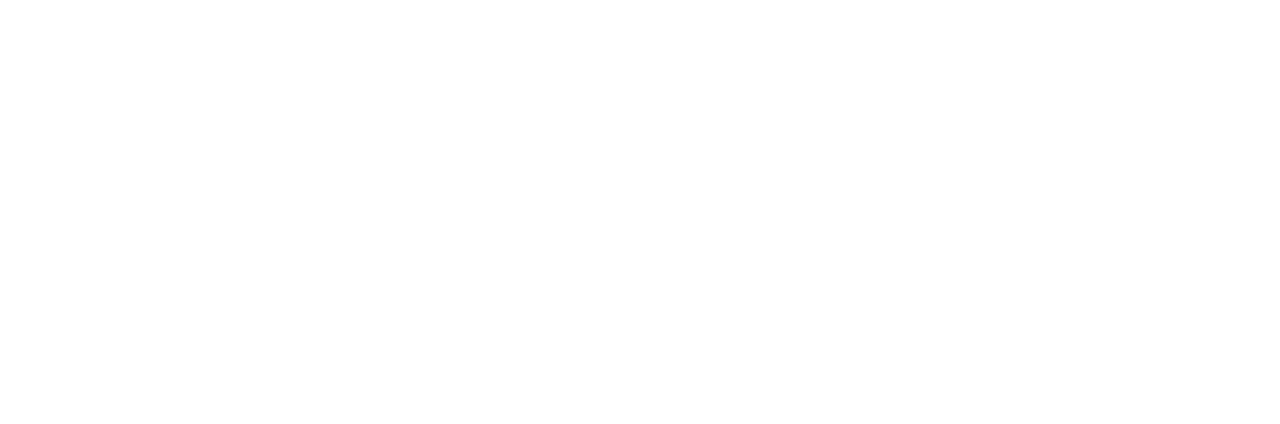
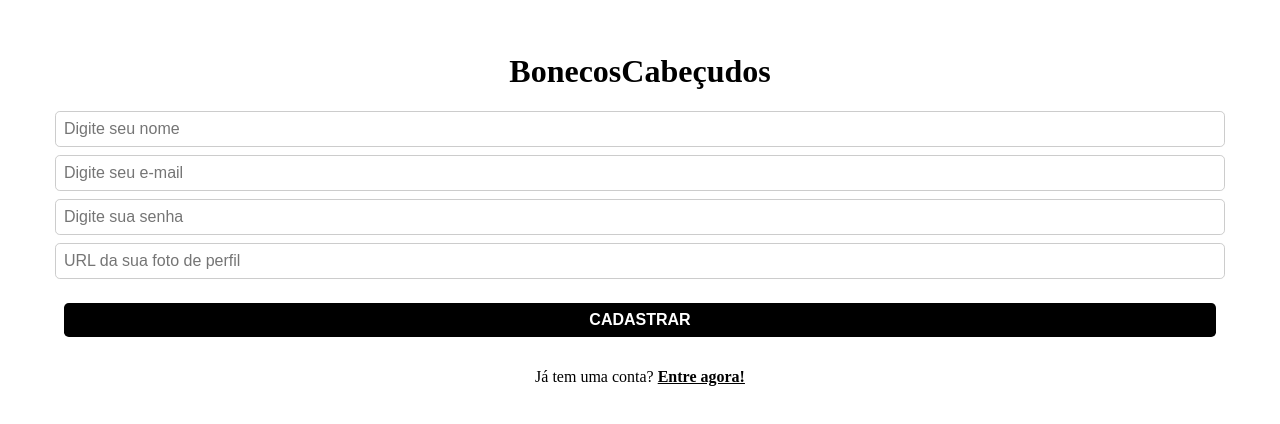
Before and after one commit to RodolphoBuettel/projeto15-e-commerce-front, a React (Create React App) app: page /signup in a window 1280 px wide. Before the commit this address had no page. Shown: the part 188-612 px from the top of the page. Built offline with nearby package versions, Linux system fonts and the light colour scheme.

Commit message:
feat: Signup e Signin

```diff
--- a/src/App.js
+++ b/src/App.js
@@ -2,6 +2,8 @@ import {BrowserRouter, Routes, Route} from "react-router-dom";
 import GlobalStyle from "./GlobalStyle.js";
 import { UserProvider } from "./contexts/contextApi.js";
 import Products from "./pages/products/products.js";
+import Signup from "./pages/Signup.js";
+import Signin from "./pages/Signin.js";
 
 
 export default function App() {
@@ -11,6 +13,9 @@ export default function App() {
        <GlobalStyle/>
            <Routes>
            <Route path="/products" element = {<Products/>}/>
+           <Route path="/" element = {<Signin/>}/>
+           <Route path="/signup" element = {<Signup/>}/>
+           <Route path="/signin" element = {<Signin/>}/>
            </Routes>
    </BrowserRouter>
    </UserProvider>
--- a/src/contexts/contextApi.js
+++ b/src/contexts/contextApi.js
@@ -1,12 +1,12 @@
-import { createContext } from "react";
+import { createContext, useState } from "react";
 
 const UserContext = createContext();
 
 function UserProvider({ children }) {
 
-
+    const [datauser, setDataUser] = useState();
     return (
-        <UserContext.Provider value={children}>
+        <UserContext.Provider value={{datauser, setDataUser}}>
             {children}
         </UserContext.Provider>
     );
--- /dev/null
+++ b/src/pages/Signin.js
@@ -0,0 +1,92 @@
+import { Button, Input, SignContainer, Title } from "./Signup";
+import { useState } from "react";
+import styled from "styled-components";
+import { Link, useNavigate } from "react-router-dom";
+import { signin } from "../services/auth.js";
+import { useContext } from "react";
+import UserContext from "../contexts/contextApi";
+
+export default function Signin() {
+  const [form, setForm] = useState({});
+  const navigate = useNavigate();
+  const { setDataUser } = useContext(UserContext);
+
+
+  function handleForm({ value, name }) {
+    setForm({
+      ...form,
+      [name]: value,
+    });
+  }
+
+  function handleSendForm(e) {
+    e.preventDefault();
+    signin(form).then((res) => {
+      setDataUser(res.data.user);
+      localStorage.setItem('token', JSON.stringify(res.data.token));
+      navigate("/products");
+    }).catch((res) => {
+      alert("Revise suas credenciais.");
+  })};
+
+  return (
+    <SignContainer>
+      <Form autoComplete="off">
+        <Title>BonecosCabeçudos</Title>
+
+        <Input
+          placeholder="Digite seu e-mail"
+          name="email"
+          type="email"
+          onChange={(e) =>
+            handleForm({
+              name: e.target.name,
+              value: e.target.value,
+            })
+          }
+        ></Input>
+        <Input
+          placeholder="Digite sua senha"
+          name="password"
+          type="password"
+          onChange={(e) =>
+            handleForm({
+              name: e.target.name,
+              value: e.target.value,
+            })
+          }
+        ></Input>
+
+        <Button onClick={handleSendForm}>Entrar</Button>
+
+        <span>
+          Não tem uma conta?{" "}
+          <Link className="link" to="/signup">
+            Cadastre-se
+          </Link>
+        </span>
+      </Form>
+    </SignContainer>
+  );
+}
+
+export const Form = styled.form`
+  display: flex;
+  flex-direction: column;
+  justify-content: center;
+  align-items: center;
+  gap: 0.5rem;
+
+  width: 400px;
+  height: 300px;
+  padding: 1rem;
+
+  span {
+    margin-top: 1rem;
+
+    .link {
+      color: black;
+      font-weight: 600;
+    }
+  }
+`;
--- /dev/null
+++ b/src/pages/Signup.js
@@ -0,0 +1,153 @@
+import { useState } from "react";
+import { Link, useNavigate } from "react-router-dom";
+import styled from "styled-components";
+import { signup } from "../services/auth.js";
+
+export default function Signup() {
+  const [form, setForm] = useState({});
+  const navigate = useNavigate();
+
+  function handleForm({ value, name }) {
+    setForm({
+      ...form,
+      [name]: value,
+    });
+  }
+
+  function handleSendForm(e) {
+    e.preventDefault();
+    signup(form).then((res) => {
+      navigate("/signin");
+    });
+  }
+
+  return (
+    <SignContainer>
+      {/* <Link to="/signin">
+
+      </Link> */}
+      <Form autoComplete="off">
+        <Title>BonecosCabeçudos</Title>
+        <Input
+          placeholder="Digite seu nome"
+          name="name"
+          type="text"
+          onChange={(e) =>
+            handleForm({
+              name: e.target.name,
+              value: e.target.value,
+            })
+          }
+        ></Input>
+        <Input
+          placeholder="Digite seu e-mail"
+          name="email"
+          type="email"
+          onChange={(e) =>
+            handleForm({
+              name: e.target.name,
+              value: e.target.value,
+            })
+          }
+        ></Input>
+        <Input
+          placeholder="Digite sua senha"
+          name="password"
+          type="password"
+          onChange={(e) =>
+            handleForm({
+              name: e.target.name,
+              value: e.target.value,
+            })
+          }
+        ></Input>
+         <Input
+          placeholder="URL da sua foto de perfil"
+          name="profileUrl"
+          type="url"
+          onChange={(e) =>
+            handleForm({
+              name: e.target.name,
+              value: e.target.value,
+            })
+          }
+        ></Input>
+
+        <Button onClick={handleSendForm}>Cadastrar</Button>
+      </Form>
+
+      <span>
+        Já tem uma conta?{" "}
+        <Link className="link" to="/signin">
+          Entre agora!
+        </Link>
+      </span>
+    </SignContainer>
+  );
+}
+
+export const SignContainer = styled.section`
+  height: 100vh;
+  width: 90%;
+  margin: 0 auto;
+  display: flex;
+  flex-direction: column;
+  justify-content: center;
+  align-items: center;
+
+  span {
+    margin-top: 1rem;
+
+    .link {
+      color: black;
+      font-weight: 600;
+    }
+  }
+`;
+
+export const Form = styled.form`
+  display: flex;
+  flex-direction: column;
+  justify-content: center;
+  align-items: center;
+  gap: 0.5rem;
+
+  width: 100%;
+  padding: 1rem;
+  border-radius: 0.5rem;
+`;
+
+export const Title = styled.h1`
+  font-size: 2rem;
+  font-weight: 700;
+  color: black;
+  padding-bottom: 1rem;
+`;
+
+export const Input = styled.input`
+  width: 100%;
+  font-size: 1rem;
+  padding: 0.5rem;
+  outline: none;
+  border: 1px solid #ccc;
+  border-radius: 0.3rem;
+
+  :focus {
+    border: 2px solid black;
+  }
+`;
+
+export const Button = styled.button`
+  width: 100%;
+  outline: none;
+  border: none;
+  border-radius: 0.3rem;
+  background-color: black;
+  padding: 0.5rem;
+  font-size: 1rem;
+  margin-top: 1rem;
+  font-weight: 600;
+  color: #fff;
+  text-transform: uppercase;
+  cursor: pointer;
+`;
--- a/src/pages/products/products.js
+++ b/src/pages/products/products.js
@@ -1,6 +1,7 @@
 import { useEffect, useState } from "react";
 import styled from "styled-components"
 import axios from "axios";
+import { useNavigate } from "react-router-dom";
 import SideBar from "./SideBar.js";
 import Product from "./product.js";
 
@@ -8,12 +9,16 @@ export default function Products() {
 
     const [funkos, setFunkos] = useState([]);
     const [display, setDisplay] = useState("none");
-    const [position, setPosition] = useState("")
+    const [position, setPosition] = useState("");
+
+    const navigate = useNavigate();
 
     function OpenMenu(){
         setDisplay("");
         setPosition("fixed");
     }
+
+    const token = JSON.parse(localStorage.getItem('token'));
 
     useEffect(() => {
         const URL = "http://localhost:5000/products";
@@ -25,6 +30,7 @@ export default function Products() {
 
         promise.catch((err) => {
             console.log(err.response.data);
+            navigate("/signin");
         })
     }, []);
 
--- /dev/null
+++ b/src/services/auth.js
@@ -0,0 +1,15 @@
+import axios from "axios";
+
+const BASE_URL = "http://localhost:5000";
+
+export function signup(body) {
+  const response = axios.post(`${BASE_URL}/sign-up`, body);
+  return response;
+}
+
+export function signin(body) {
+  const response = axios.post(`${BASE_URL}/sign-in`, body).catch((error) => {
+    return response;
+  });
+  return response;
+}
```
Also changed, not shown: 1 other file (tests, documents, lock files or other folders).
